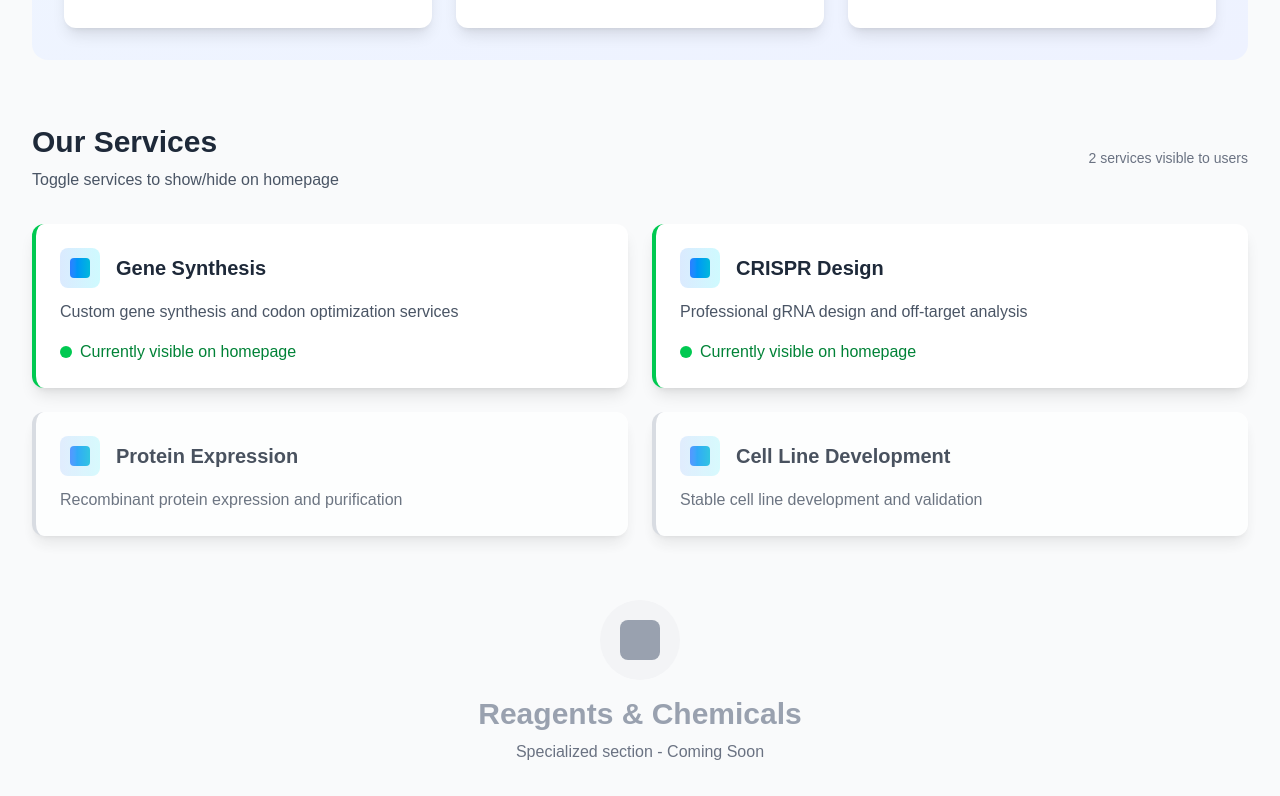
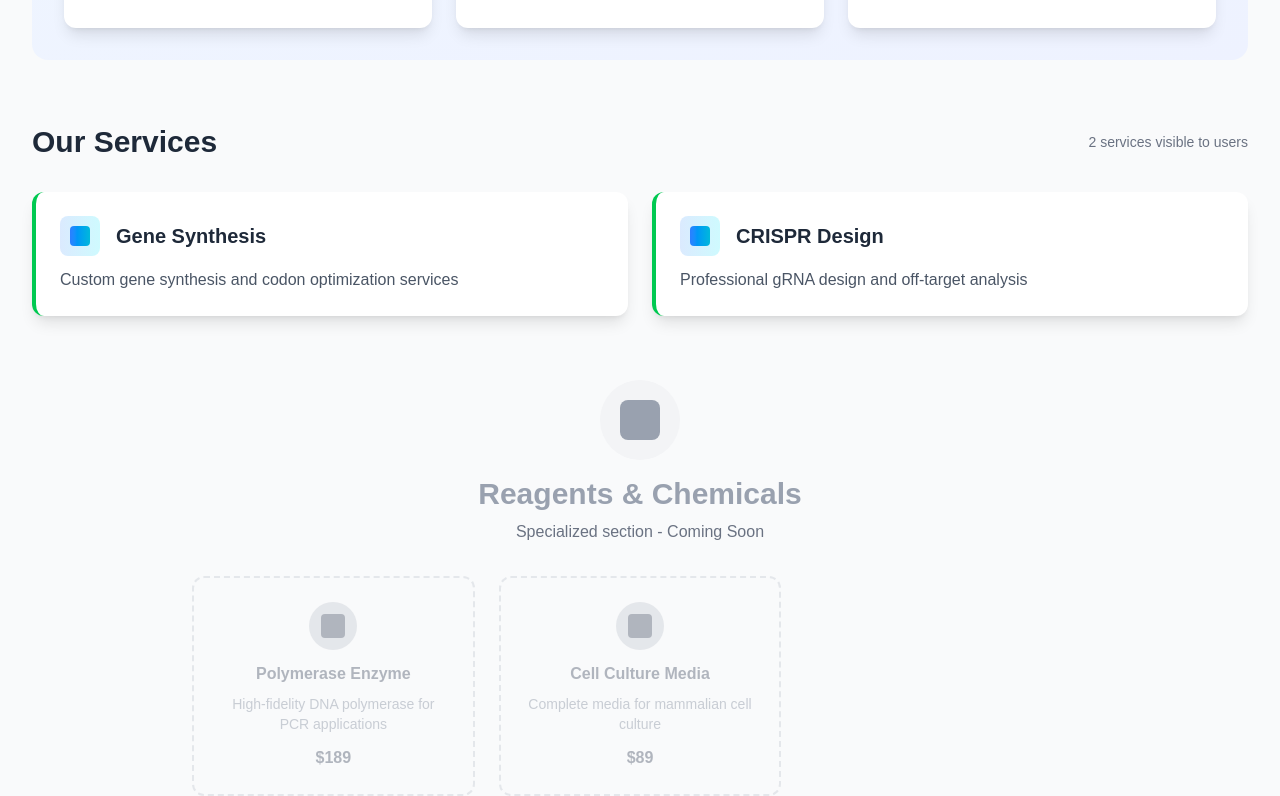
Before and after one commit to Fan-Ruixuan/bioark-project, a Next.js app: page / in a window 1280 px wide. Shown: the part 1364-2160 px from the top of the page. Built offline with nearby package versions, Linux system fonts and the light colour scheme.

Commit message:
修复用户模式服务渲染并调整提示语显示逻辑

```diff
--- a/app/page.tsx
+++ b/app/page.tsx
@@ -179,6 +179,7 @@ export default function HomePage() {
   const geneEditingProducts = products.filter(p => p.showInGeneEditing);
   const reagentProducts = products.filter(p => p.isReagent);
   const homepageServices = services.filter(s => s.showOnHomepage);
+  const servicesToRender = viewMode === 'admin' ? services : homepageServices;//根据当前模式判断需要渲染的服务数组
 
   return (
     <div className="min-h-screen bg-gray-50 p-4 md:p-8">
@@ -227,7 +228,7 @@ export default function HomePage() {
       localStorage.setItem('bioark-products', JSON.stringify(resetProducts));
       localStorage.setItem('bioark-services', JSON.stringify(resetServices));
 
-      // 4. 可选：给用户一个提示
+      // 4. 给用户一个提示
       alert('是否要将所有产品和服务重置为默认显示状态？');
     }}
     className="ml-3 px-4 py-2.5 bg-gradient-to-r from-amber-500 to-orange-500 text-white rounded-lg font-medium hover:from-amber-600 hover:to-orange-600 shadow-lg transition-all text-sm"
@@ -333,7 +334,9 @@ export default function HomePage() {
         <div className="flex flex-col md:flex-row justify-between items-start md:items-center mb-8 gap-4">
           <div>
             <h2 className="text-3xl font-bold text-gray-800">Our Services</h2>
+            {viewMode === 'admin' && (
             <p className="text-gray-600 mt-2">Toggle services to show/hide on homepage</p>
+            )}
           </div>
           <div className="text-sm text-gray-500">
             {homepageServices.length} services visible to users
@@ -341,7 +344,7 @@ export default function HomePage() {
         </div>
 
         <div className="grid grid-cols-1 md:grid-cols-2 gap-6">
-          {services.map(service => (
+          {servicesToRender.map(service => (
             <div key={service.id} className={`bg-white rounded-xl shadow-lg p-6 transition-all duration-300 ${
               service.showOnHomepage
                 ? 'border-l-4 border-green-500'
@@ -375,7 +378,7 @@ export default function HomePage() {
                 )}
               </div>
 
-              {viewMode === 'user' && service.showOnHomepage && (
+              {viewMode === 'admin' && service.showOnHomepage && (
                 <div className="mt-4 flex items-center">
                   <div className="w-3 h-3 rounded-full bg-green-500 mr-2"></div>
                   <span className="text-green-700 font-medium">Currently visible on homepage</span>
--- a/components/ProductCarousel.tsx
+++ b/components/ProductCarousel.tsx
@@ -6,7 +6,7 @@ import { ChevronLeft, ChevronRight, Eye, X } from 'lucide-react';
 
 // 定义从父组件接收的属性类型
 interface ProductCarouselProps {
-  products: Array<{ // 这里使用你在page.tsx中定义的Product类型简化版
+  products: Array<{ // 这里使用page.tsx中定义的Product类型简化版
     id: string;
     name: string;
     description: string;
@@ -201,7 +201,7 @@ export default function ProductCarousel({
 </div>
             </div>
           </div>
-          {/* 这里可以添加更多自定义详情 */}
+          {/*（ 这里可以添加更多自定义详情，用于后续扩展 ）*/}
         </div>
       )}
     </div>
```
